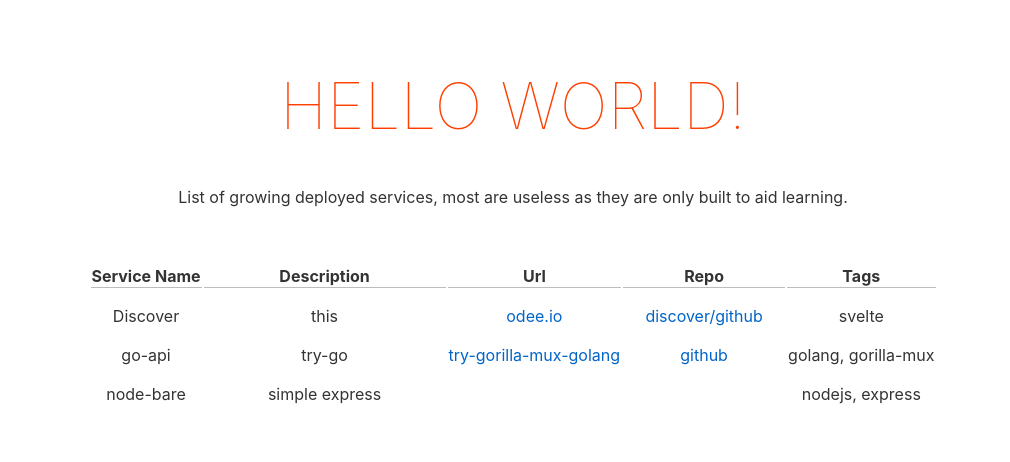
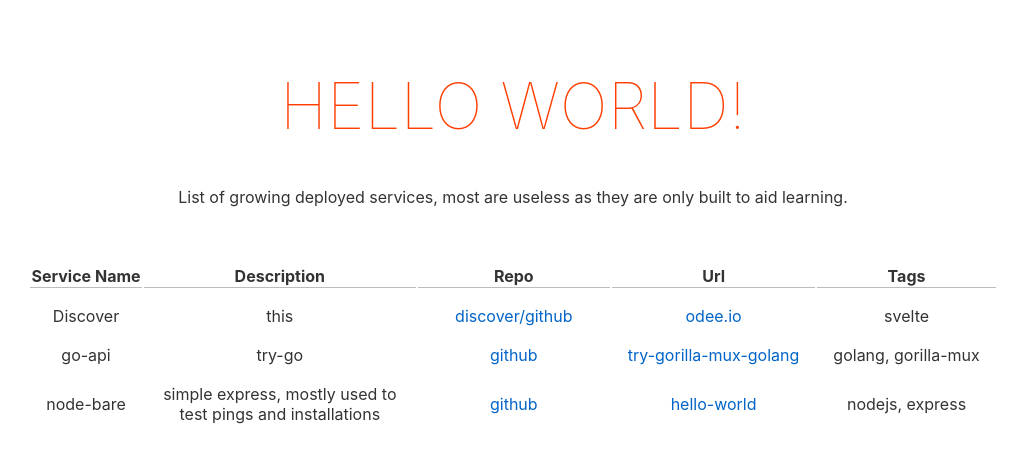
Before and after one commit to odjhey/discover, a Svelte app: page / in a window 1280 px wide. Shown: the top 462 px of the page, without its empty margins (127-1137 px from the left). Built offline with nearby package versions, Linux system fonts and the light colour scheme.

Commit message:
update readme

```diff
--- a/public/index.html
+++ b/public/index.html
@@ -4,7 +4,7 @@
 	<meta charset='utf-8'>
 	<meta name='viewport' content='width=device-width,initial-scale=1'>
 
-	<title>Svelte app</title>
+	<title>odjhey | Discover</title>
 
 	<link rel='icon' type='image/png' href='/favicon.png'>
 	<link rel='stylesheet' href='/global.css'>
--- a/src/App.svelte
+++ b/src/App.svelte
@@ -5,8 +5,8 @@
         {
             name: "Discover",
             desc: "this",
-            url: { label: "odee.io", url: "odee.io" },
-            repo: { label: "discover/github", url: "odee.io" },
+            url: { label: "odee.io", url: "http://discover.apps.odee.io/" },
+            repo: { label: "discover/github", url: "http://odee.io" },
             tags: "svelte",
         },
         {
@@ -24,14 +24,14 @@
         },
         {
             name: "node-bare",
-            desc: "simple express",
+            desc: "simple express, mostly used to test pings and installations",
             url: {
-                label: "",
-                url: "",
+                label: "hello-world",
+                url: "http://node-www-dockerized-hello-world.apps.odee.io/",
             },
             repo: {
-                label: "",
-                url: "",
+                label: "github",
+                url: "https://github.com/odjhey/node-www-dockerized-hello-world",
             },
             tags: "nodejs, express",
         },
@@ -49,19 +49,25 @@
         <tr>
             <th>Service Name</th>
             <th>Description</th>
+            <th>Repo</th>
             <th>Url</th>
-            <th>Repo</th>
             <th>Tags</th>
         </tr>
         {#each services as service}
             <tr>
                 <td>{service.name}</td>
-                <td style="min-width: 15em;">{service.desc}</td>
-                <td style="min-width: 10em;"
-                    ><a href={service.url.url}>{service.url.label}</a></td
+                <td style="min-width: 15em;max-width:15em;word-wrap:break-word;"
+                    >{service.desc}</td
                 >
                 <td style="min-width: 10em;"
-                    ><a href={service.repo.url}>{service.repo.label}</a></td
+                    ><a href={service.repo.url} target="_blank"
+                        >{service.repo.label}</a
+                    ></td
+                >
+                <td style="min-width: 10em;"
+                    ><a href={service.url.url} target="_blank"
+                        >{service.url.label}</a
+                    ></td
                 >
                 <td>{service.tags}</td>
             </tr>
@@ -90,6 +96,8 @@
 
     td {
         padding-top: 1em;
+        padding-left: 1em;
+        padding-right: 1em;
     }
 
     .center {
```
Also changed, not shown: 1 other file (tests, documents, lock files or other folders).
